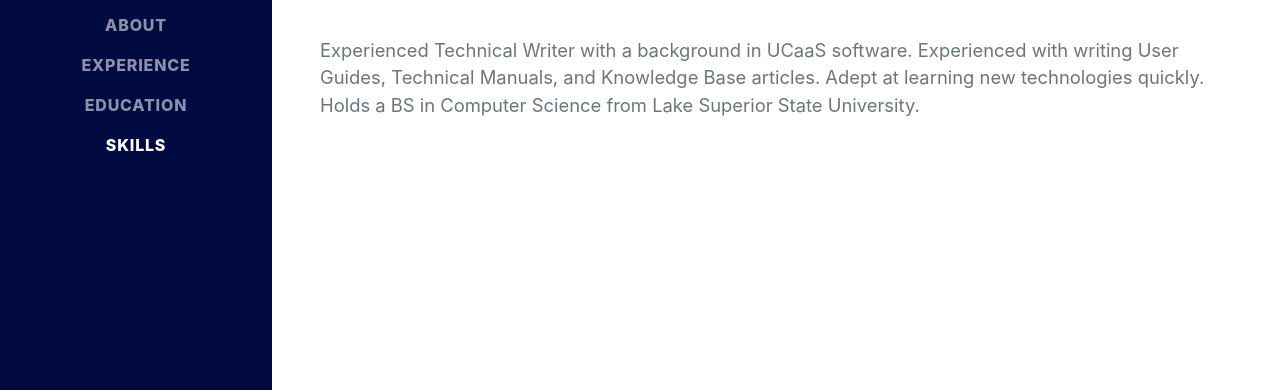
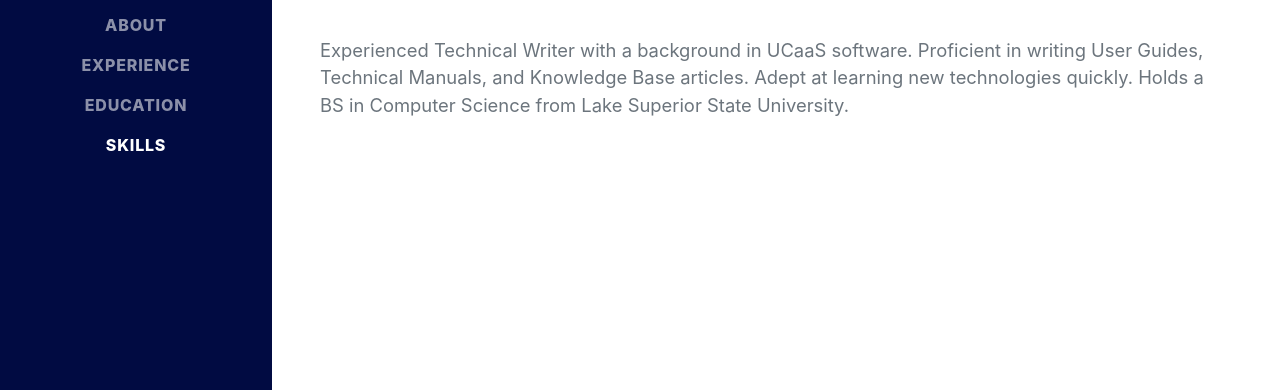
Before and after one commit to krista-cobourn/krista-cobourn.github.io, a plain HTML site: page index.html in a window 1280 px wide. Shown: the part 407-797 px from the top of the page. Drawn offline with nearby package versions, Linux system fonts and the light colour scheme; a web font is replaced by a local one.

Commit message:
Update index.html

```diff
--- a/index.html
+++ b/index.html
@@ -46,7 +46,7 @@
                     Santa Barbara, CA · (805) 793 6991 ·
                     <a href="mailto:kcobourn@gmail.com">kcobourn@gmail.com</a>
                 </div>
-                <p class="lead mb-5">Experienced Technical Writer with a background in UCaaS software. Experienced with writing User Guides, Technical Manuals, and Knowledge Base articles. Adept at learning new technologies quickly. Holds a BS in Computer Science from Lake Superior State University.</p>
+                <p class="lead mb-5">Experienced Technical Writer with a background in UCaaS software. Proficient in writing User Guides, Technical Manuals, and Knowledge Base articles. Adept at learning new technologies quickly. Holds a BS in Computer Science from Lake Superior State University.</p>
             </div>
         </section>
         <hr class="m-0" />
```
